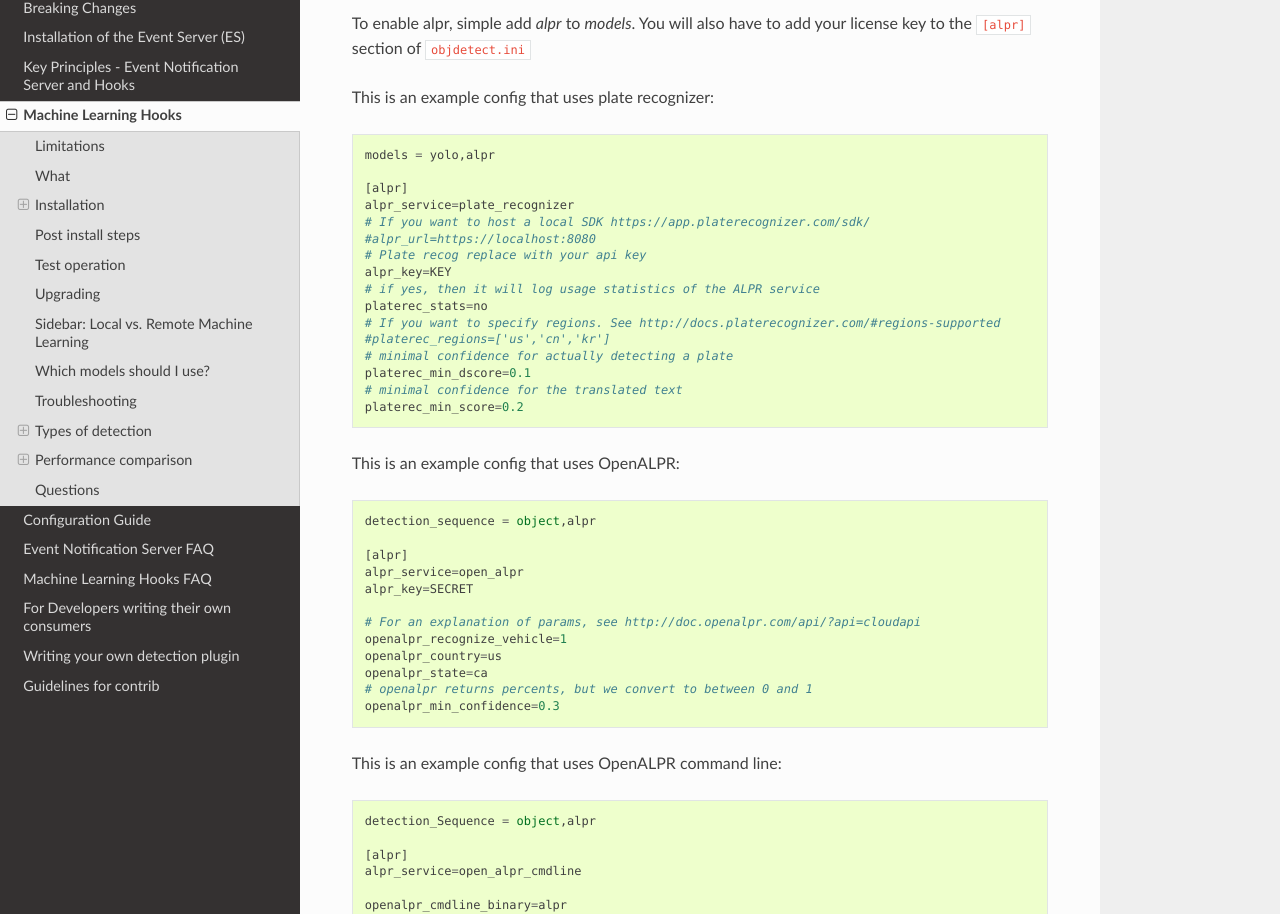
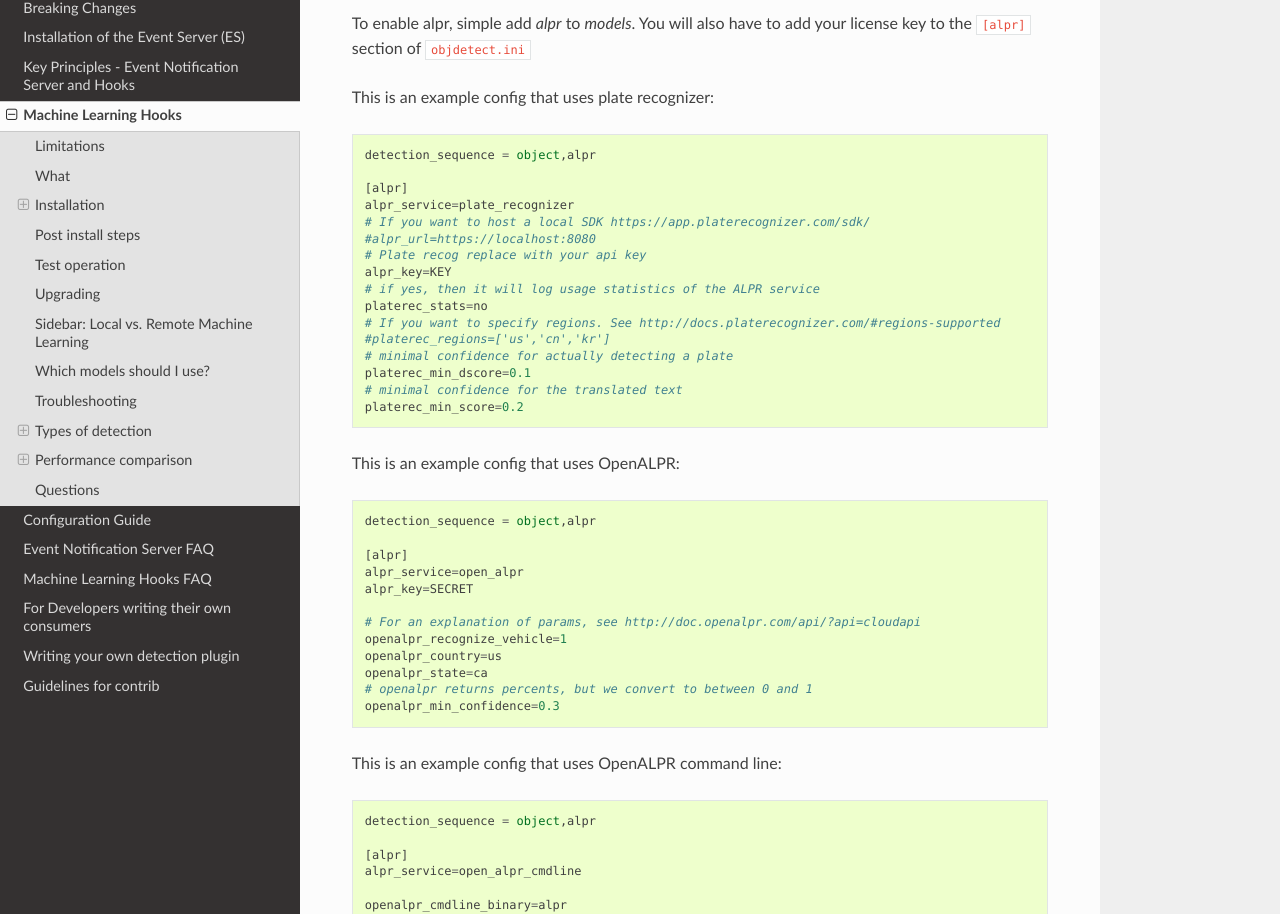
Before and after one commit to ZoneMinder/zmeventnotification, a Sphinx documentation site: the page built from docs/guides/hooks.rst, in a window 1280 px wide and 1400 px high, scrolled down 6550 px. Shown: the part 112-1026 px from the top of the window. Built offline with Sphinx 7.4.7 and the Read the Docs theme 2.0.0, drawn with Linux system fonts in a browser that asks for light colours.

Commit message:
Fix two typos in docs/guides/hooks.rst
I believe these are mistaken configurations in the examples.

```diff
--- a/docs/guides/hooks.rst
+++ b/docs/guides/hooks.rst
@@ -327,7 +327,7 @@
 
 ::
 
-  models = yolo,alpr
+  detection_sequence = object,alpr
 
   [alpr]
   alpr_service=plate_recognizer
@@ -367,7 +367,7 @@
 
 ::
 
-  detection_Sequence = object,alpr
+  detection_sequence = object,alpr
 
   [alpr]
   alpr_service=open_alpr_cmdline
```
